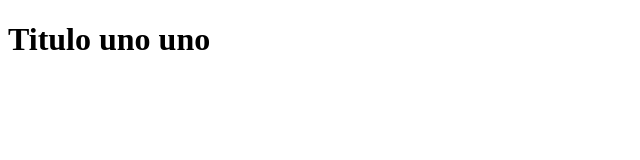
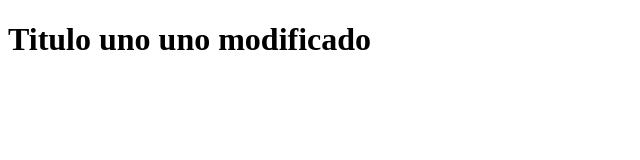
Before and after one commit to SebastianMaV/hello-world-git, a plain HTML site: page index.html in a window 1280 px wide. Shown: the whole page, without its empty margins (0-640 px from the left). Drawn offline with Linux system fonts and the light colour scheme.

Commit message:
se modifica el index nuevamente

```diff
--- a/index.html
+++ b/index.html
@@ -7,6 +7,6 @@
     <title>Demo Git</title>
 </head>
 <body>
-    <h1>Titulo uno uno</h1>
+    <h1>Titulo uno uno modificado</h1>
 </body>
 </html>
```
